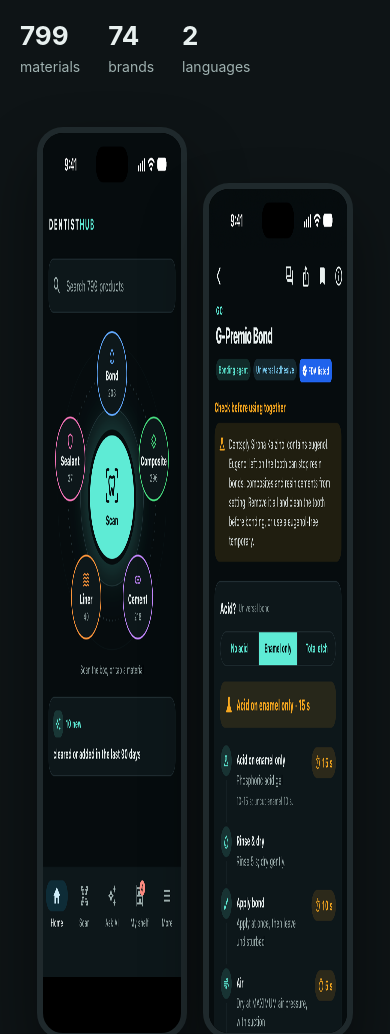
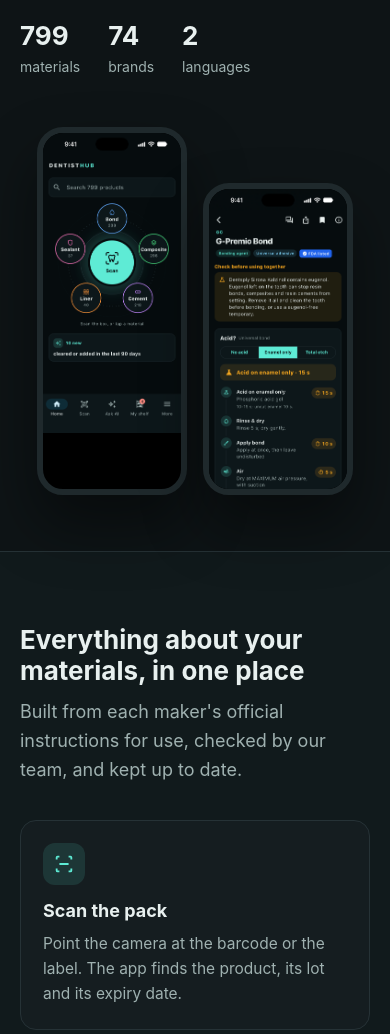
Before and after one commit to mrashd983-max/dentisthub-site, a plain HTML site: page index.html in a window 390 px wide. Shown: the part 640-1674 px from the top of the page. Drawn offline with Linux system fonts and the light colour scheme.

Commit message:
Keep phone screenshots in proportion

```diff
--- a/index.html
+++ b/index.html
@@ -56,8 +56,8 @@
     </div>
   </div>
   <div class="phones">
-    <div class="phone"><img src="img/screen-home.png" alt="Dentist Hub home screen" width="390" height="844"></div>
-    <div class="phone"><img src="img/screen-steps.png" alt="A product's chairside steps with timers" width="390" height="844"></div>
+    <div class="phone"><img src="img/screen-home.png" alt="Dentist Hub home screen" width="598" height="1300"></div>
+    <div class="phone"><img src="img/screen-steps.png" alt="A product's chairside steps with timers" width="598" height="1300"></div>
   </div>
 </div></section>
 
@@ -118,10 +118,10 @@
         <li><span lang="en"><b>No patient data.</b> The AI never asks for patient details, and we don't store your questions or photos.</span><span lang="ar"><b>بدون بيانات مرضى.</b> لا يطلب الذكاء الاصطناعي أي بيانات عن المرضى، ولا نحفظ أسئلتك أو صورك.</span></li>
       </ul>
     </div>
-    <div class="phone"><img src="img/screen-ai.png" alt="An AI answer with steps and sources" width="390" height="844"></div>
+    <div class="phone"><img src="img/screen-ai.png" alt="An AI answer with steps and sources" width="598" height="1300"></div>
   </div>
   <div class="split flip">
-    <div class="phone"><img src="img/screen-shelf.png" alt="My shelf with expiry dates" width="390" height="844"></div>
+    <div class="phone"><img src="img/screen-shelf.png" alt="My shelf with expiry dates" width="598" height="1300"></div>
     <div>
       <h2><span lang="en">Never miss an expiry or a recall</span><span lang="ar">لا تفوّت انتهاء صلاحية أو سحب منتج</span></h2>
       <ul class="checks">
--- a/site.css
+++ b/site.css
@@ -14,7 +14,7 @@ body {
 html[lang=en] body [lang=ar], html[lang=ar] body [lang=en] { display: none !important; }
 a { color: var(--mint); text-decoration: none; }
 a:hover { text-decoration: underline; }
-img { max-width: 100%; display: block; }
+img { max-width: 100%; height: auto; display: block; }
 .wrap { max-width: var(--max); margin: 0 auto; padding: 0 20px; }
 
 /* Header */
```
